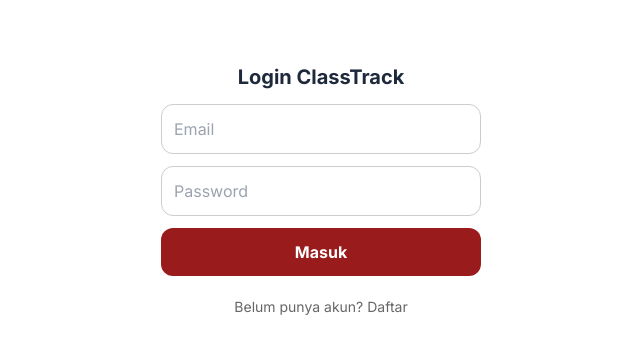
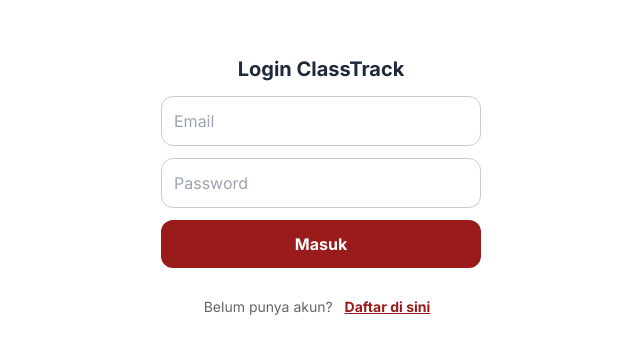
Before and after one commit to seepokeh-blip/Classtrack, a plain HTML site: page index.html in a window 1280 px wide. Shown: the part 207-560 px from the top of the page, without its empty margins (319-959 px from the left). Drawn offline with nearby package versions, Linux system fonts and the light colour scheme.

Commit message:
Enhance auth screen with sign-up link
Updated the auth screen to include a link for signing up.

```diff
--- a/index.html
+++ b/index.html
@@ -36,13 +36,19 @@
   </style>
 </head>
 <body class="min-h-screen flex flex-col bg-slate-50 text-slate-800 antialiased">
-<div id="authScreen" style="position:fixed; inset:0; background:white; z-index:9999; display:flex; align-items:center; justify-content:center; padding:20px;">
+<div id="authScreen" style="position:fixed; inset:0; background:white; z-index:10000; display:flex; align-items:center; justify-content:center; padding:20px;">
   <div style="width:100%; max-width:320px; display:flex; flex-direction:column; gap:12px;">
     <h2 style="font-size:20px; font-weight:bold; text-align:center;">Login ClassTrack</h2>
     <input type="email" id="authEmail" placeholder="Email" style="padding:12px; border:1px solid #ccc; border-radius:12px; font-size:16px;">
     <input type="password" id="authPassword" placeholder="Password" style="padding:12px; border:1px solid #ccc; border-radius:12px; font-size:16px;">
     <button onclick="signIn(document.getElementById('authEmail').value, document.getElementById('authPassword').value)" style="padding:12px; background:#991B1B; color:white; border:none; border-radius:12px; font-size:16px; font-weight:bold;">Masuk</button>
-    <button onclick="signUp(document.getElementById('authEmail').value, document.getElementById('authPassword').value)" style="padding:8px; background:none; border:none; color:#666; font-size:14px;">Belum punya akun? Daftar</button>
+    <p style="text-align:center; font-size:14px; color:#666; margin:8px 0;">
+  Belum punya akun?
+  <a href="#" onclick="event.preventDefault(); signUp(document.getElementById('authEmail').value, document.getElementById('authPassword').value); return false;"
+     style="color:#991B1B; font-weight:bold; text-decoration:underline; padding:8px; display:inline-block; cursor:pointer;">
+    Daftar di sini
+  </a>
+</p>
   </div>
 </div>
   <div id="toastContainer" class="fixed top-4 right-4 z-50 flex flex-col gap-2 pointer-events-none max-w-md w-full px-4"></div>
```
